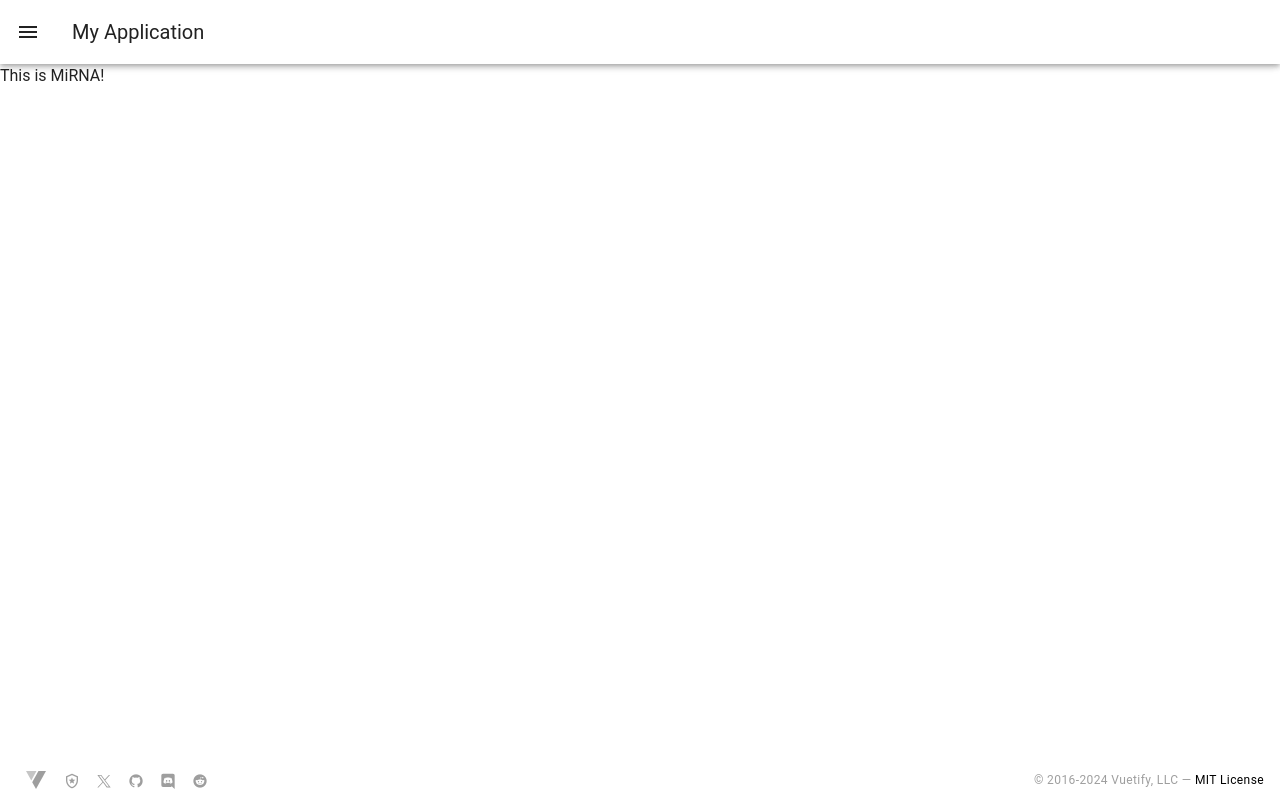
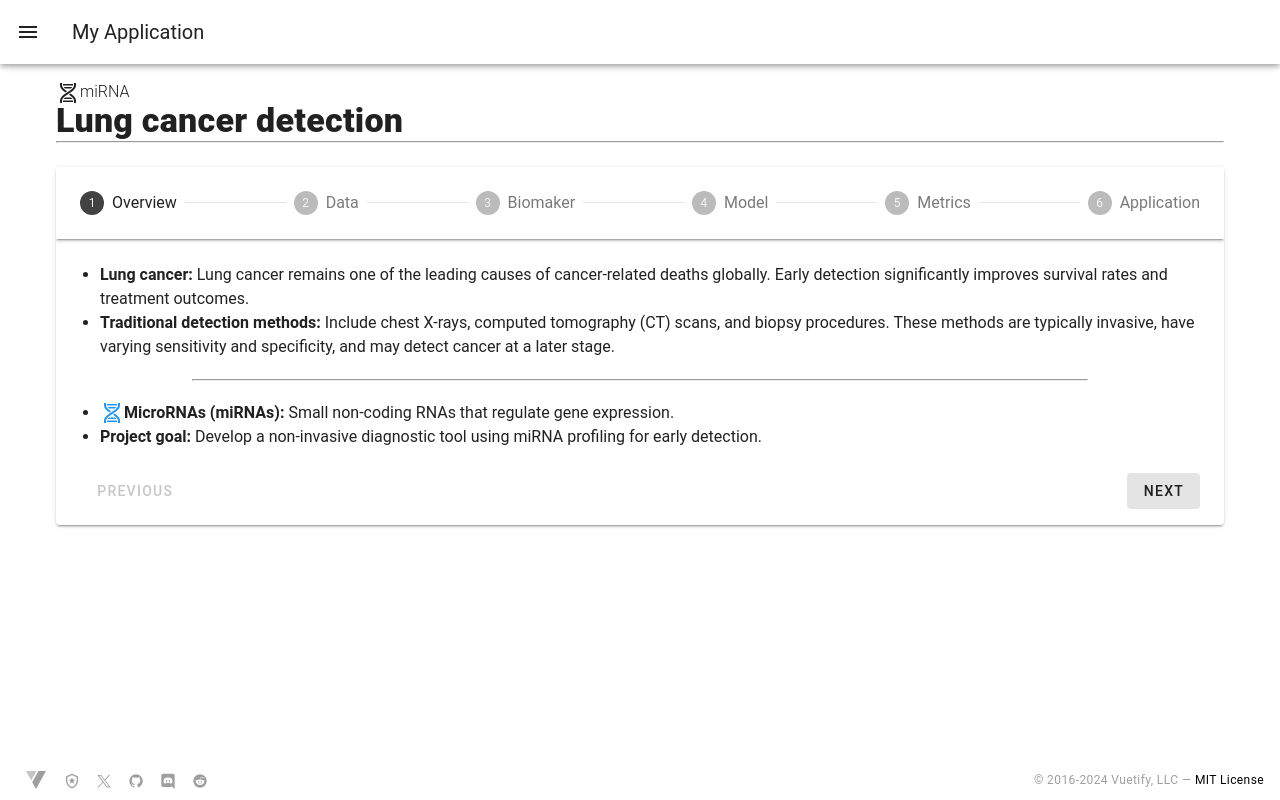
Before and after one commit to frostfyre01/Healthcare-AI, a Vue app: page /MiRNA in a window 1280 px wide. Built offline with nearby package versions, Linux system fonts and the light colour scheme.

Commit message:
miRNA page 1

```diff
--- a/src/App.vue
+++ b/src/App.vue
@@ -3,7 +3,7 @@
     <v-navigation-drawer v-model="drawer" width="256">
       <v-list nav>
         <v-list-item prepend-icon="mdi-home" title="Home" link to="/"></v-list-item>
-        <v-list-item prepend-icon="mdi-dna" title="MiRNA" link to="/mirna"></v-list-item>
+        <v-list-item prepend-icon="mdi-dna" title="miRNA" link to="/mirna"></v-list-item>
         <!-- Add more items as needed -->
       </v-list>
     </v-navigation-drawer>
--- a/src/pages/MiRNA.vue
+++ b/src/pages/MiRNA.vue
@@ -1,7 +1,60 @@
 <template>
-    This is MiRNA!
-  </template>
+  <v-container>
+    <div class="text-Left">
+      <div class="text-body-4 font-weight-light mb-n1"><v-icon>mdi-dna</v-icon>miRNA</div>
+      <h2 class="text-h4 font-weight-black">Lung cancer detection</h2>
+      <hr/>
+      <br/>
+    </div>
 
-  <script setup>
-    //
-  </script>
+    <v-stepper :items="['Overview', 'Data', 'Biomaker', 'Model', 'Metrics', 'Application']">
+
+      <template v-slot:item.1>
+          <div>
+            <ul>
+              <li><strong>Lung cancer:</strong> Lung cancer remains one of the leading causes of cancer-related deaths globally. Early detection significantly improves survival rates and treatment outcomes.</li>
+              <li><strong>Traditional detection methods:</strong> Include chest X-rays, computed tomography (CT) scans, and biopsy procedures. These methods are typically invasive, have varying sensitivity and specificity, and may detect cancer at a later stage.</li>
+            </ul>
+            <hr style="width: 80%; margin: 20px auto;">
+            <ul>
+              <li><strong><v-icon color="blue">mdi-dna</v-icon>MicroRNAs (miRNAs):</strong> Small non-coding RNAs that regulate gene expression.</li>
+              <li><strong>Project goal:</strong> Develop a non-invasive diagnostic tool using miRNA profiling for early detection.</li>
+            </ul>
+          </div>
+      </template>
+
+      <template v-slot:item.2>
+        <v-card title="Data" flat>How do I get the data</v-card>
+      </template>
+
+      <template v-slot:item.3>
+        <v-card title="Biomaker" flat>...</v-card>
+      </template>
+
+      <template v-slot:item.4>
+        <v-card title="Model" flat>...</v-card>
+      </template>
+
+      <template v-slot:item.5>
+        <v-card title="Model Evaluation And Metrics" flat>...</v-card>
+      </template>
+
+      <template v-slot:item.6>
+        <v-card title="Application" flat>...</v-card>
+      </template>
+
+
+    </v-stepper>
+  </v-container>
+</template>
+
+<script>
+
+</script>
+
+<style scoped>
+  ul {
+    list-style-type: disc;
+    margin-left: 20px;
+  }
+</style>
```
